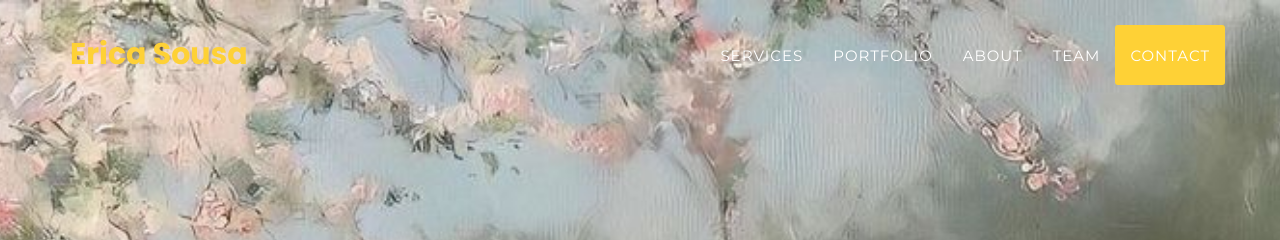
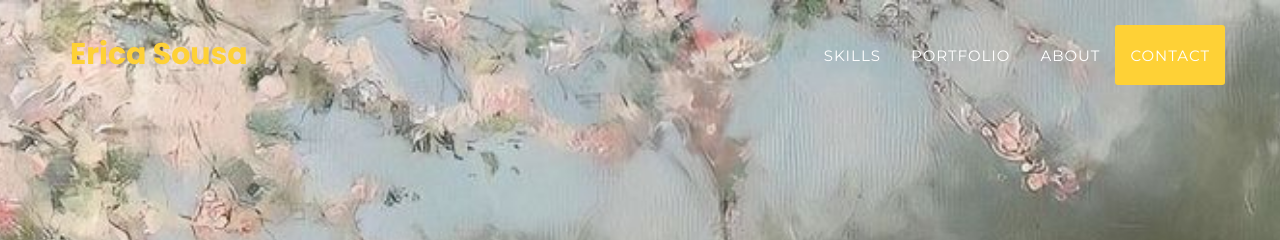
Before and after one commit to ericasousaa/EricaSousa, a Jekyll site: the page built from index.html, in a window 1280 px wide. Shown: the top 240 px of the page. Built offline with Jekyll 4.4.1, drawn with Linux system fonts in a browser that asks for light colours; some web fonts are replaced.

Commit message:
Update header.html

```diff
--- a/_includes/header.html
+++ b/_includes/header.html
@@ -19,16 +19,13 @@
                         <a href="#page-top"></a>
                     </li>
                     <li>
-                        <a class="page-scroll" href="#services">Services</a>
+                        <a class="page-scroll" href="#services">Skills</a>
                     </li>
                     <li>
                         <a class="page-scroll" href="#portfolio">Portfolio</a>
                     </li>
                     <li>
                         <a class="page-scroll" href="#about">About</a>
-                    </li>
-                    <li>
-                        <a class="page-scroll" href="#team">Team</a>
                     </li>
                     <li>
                         <a class="page-scroll" href="#contact">Contact</a>
```
